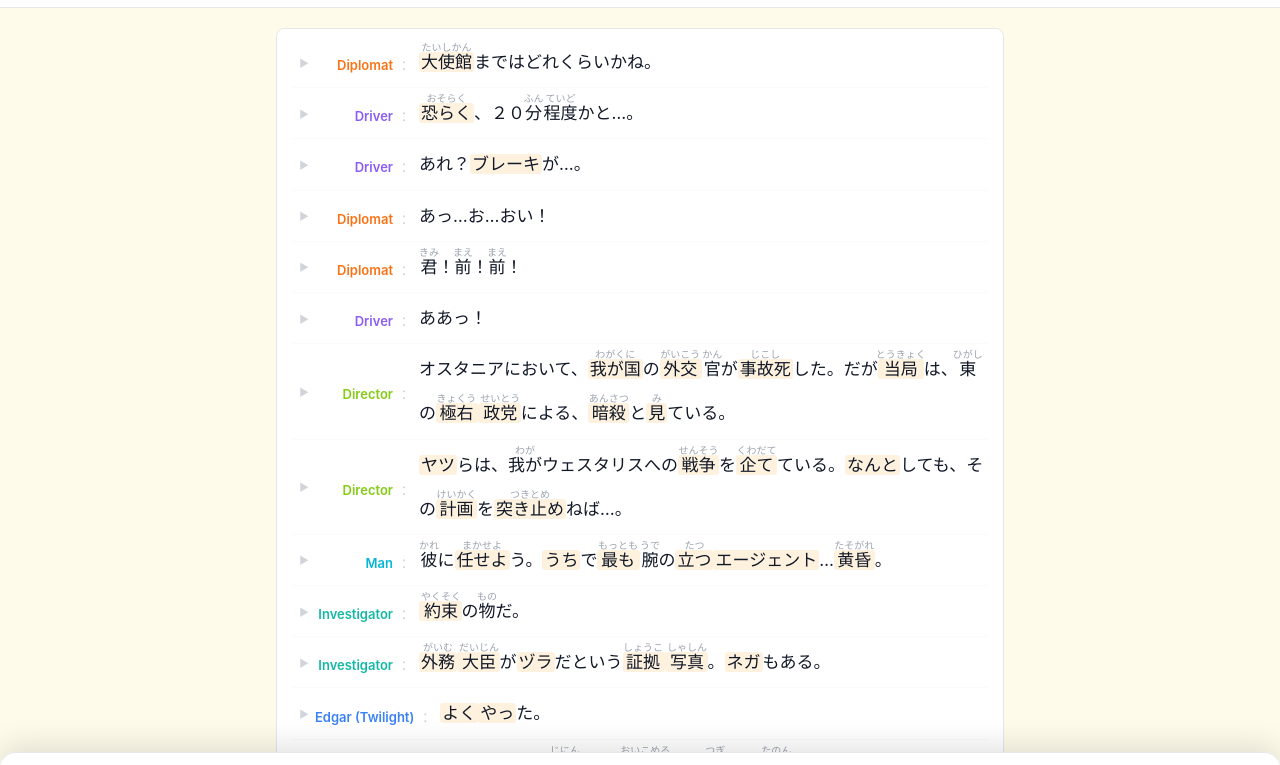
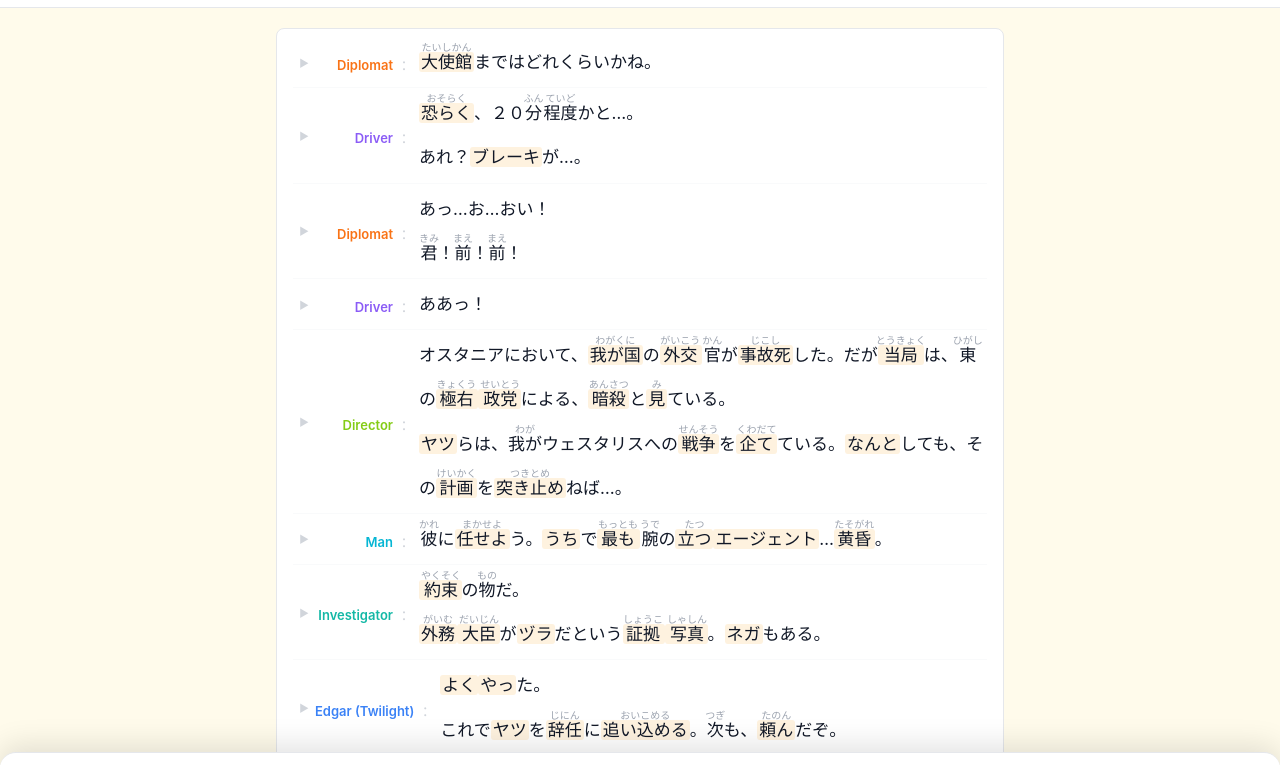
Before and after one commit to Yeniifan/Anime-Japanese, a website: page index.html in a window 1280 px wide. Shown: the part 48-813 px from the top of the page. Drawn offline with Linux system fonts and the light colour scheme.

Commit message:
ui: group same-character lines, single play button per block

```diff
--- a/index.html
+++ b/index.html
@@ -436,17 +436,33 @@ function displayTokens(line) {
 
 // ── dialogue ──────────────────────────────────────────────
 function buildDialogue(lines) {
+  // 同じキャラの連続行をグループ化（キャラ名がある場合のみ）
+  const groups = [];
+  for (const ln of lines) {
+    const last = groups[groups.length - 1];
+    if (last && ln.character && last.character === ln.character) {
+      last.lines.push(ln);
+      last.jpAll += '　' + ln.jp;
+    } else {
+      groups.push({ character: ln.character, lines: [ln], jpAll: ln.jp });
+    }
+  }
+
   const buf = [];
-  for (const ln of lines) {
-    const thought = isThought(ln.jp);
-    const color   = charColor(ln.character);
-    const charHtml = ln.character
-      ? `<span class="char-name" style="color:${color}">${esc(ln.character)}</span><span class="char-sep">：</span>`
+  for (const grp of groups) {
+    const thought = isThought(grp.lines[0].jp);
+    const color   = charColor(grp.character);
+    const charHtml = grp.character
+      ? `<span class="char-name" style="color:${color}">${esc(grp.character)}</span><span class="char-sep">：</span>`
       : '<span class="char-name"></span><span class="char-sep"> </span>';
 
-    const enHtml = ln.en ? `<div class="line-en">${esc(ln.en)}</div>` : '';
+    const bodyHtml = grp.lines.map(ln => {
+      const enHtml = ln.en ? `<div class="line-en">${esc(ln.en)}</div>` : '';
+      return `<div class="jp-text">${tokensHtml(displayTokens(ln))}</div>${enHtml}`;
+    }).join('');
+
     buf.push(`<div class="script-line${thought ? ' is-thought' : ''}">
-  <button class="play-btn" data-jp="${esc(ln.jp)}" title="読み上げ">▶</button>${charHtml}<div class="line-body"><div class="jp-text">${tokensHtml(displayTokens(ln))}</div>${enHtml}</div>
+  <button class="play-btn" data-jp="${esc(grp.jpAll)}" title="読み上げ">▶</button>${charHtml}<div class="line-body">${bodyHtml}</div>
 </div>`);
   }
   const div = document.createElement('div');
```
